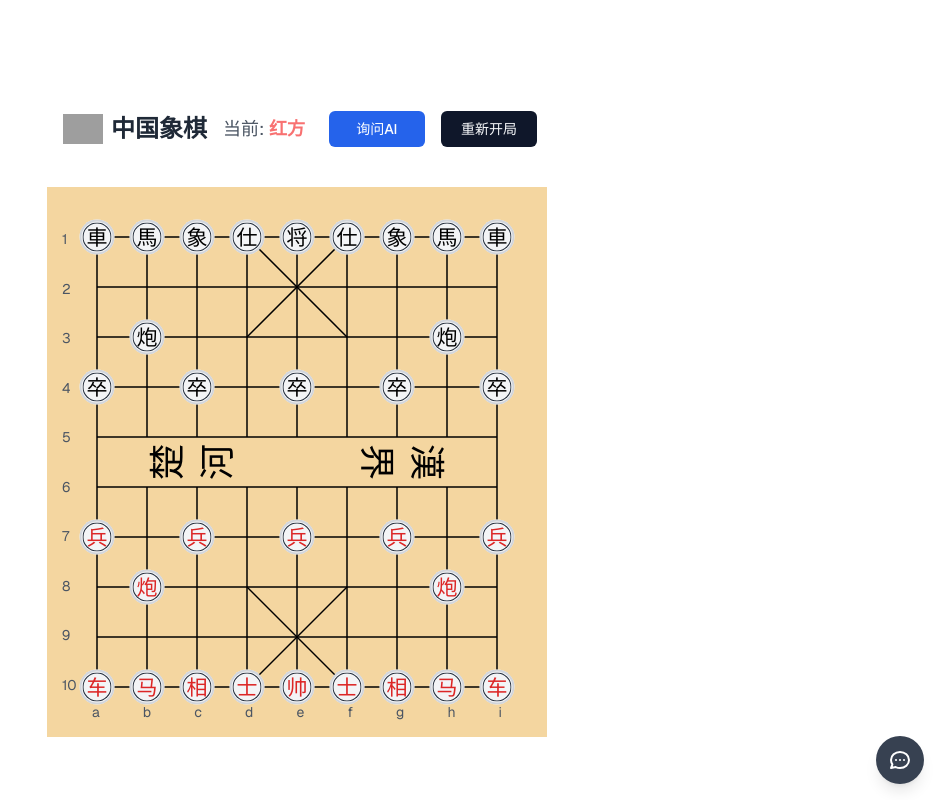
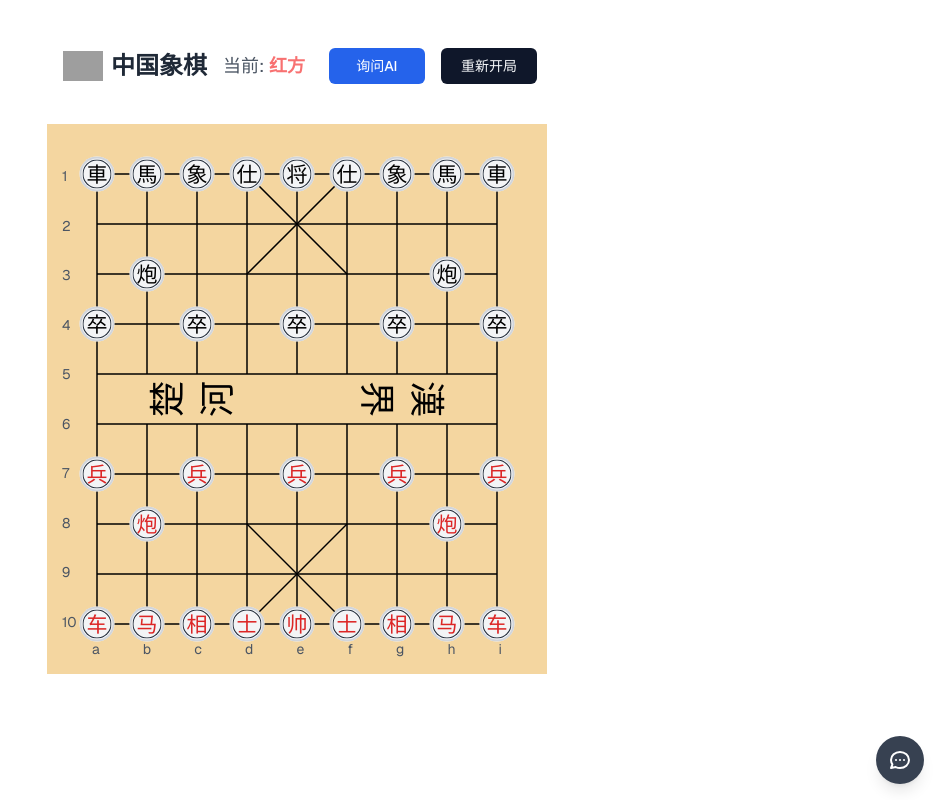
Before and after one commit to xianminx/ai-chinese-chess, a Next.js app: page / in a window 1280 px wide. Shown: the top 800 px of the page, without its empty margins (340-1280 px from the left). Built offline with nearby package versions, Linux system fonts and the light colour scheme; grey boxes are pictures that could not be loaded.

Commit message:
style: improve layout class usage in Game component

```diff
--- a/src/components/Game.tsx
+++ b/src/components/Game.tsx
@@ -111,7 +111,7 @@ export default function Game() {
 
   return (
     <div
-      className={`w-full min-h-screen flex items-center justify-center pt-8
+      className={`w-full min-h-screen flex justify-center pt-8
         transition-colors duration-500`}
     >
       <div className="w-full max-w-4xl flex flex-col items-center gap-6">
```
